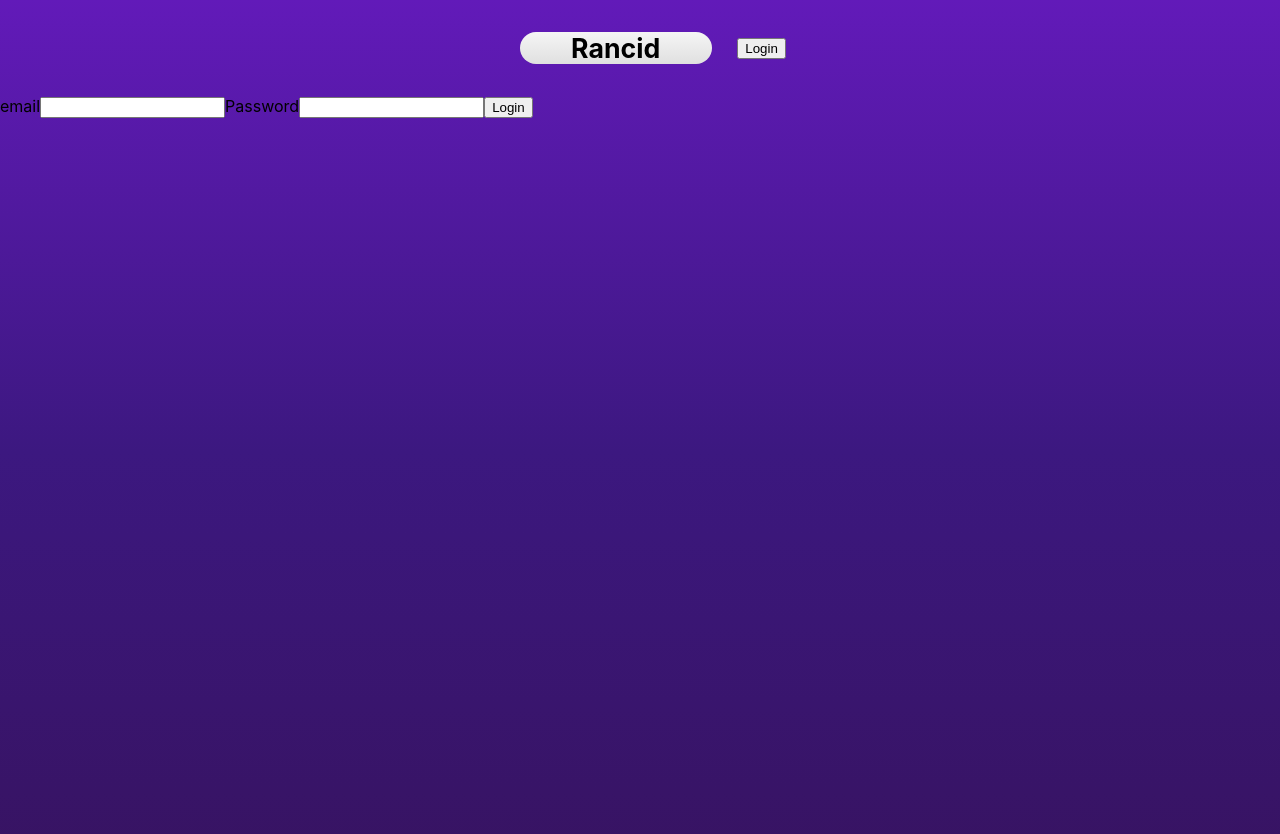
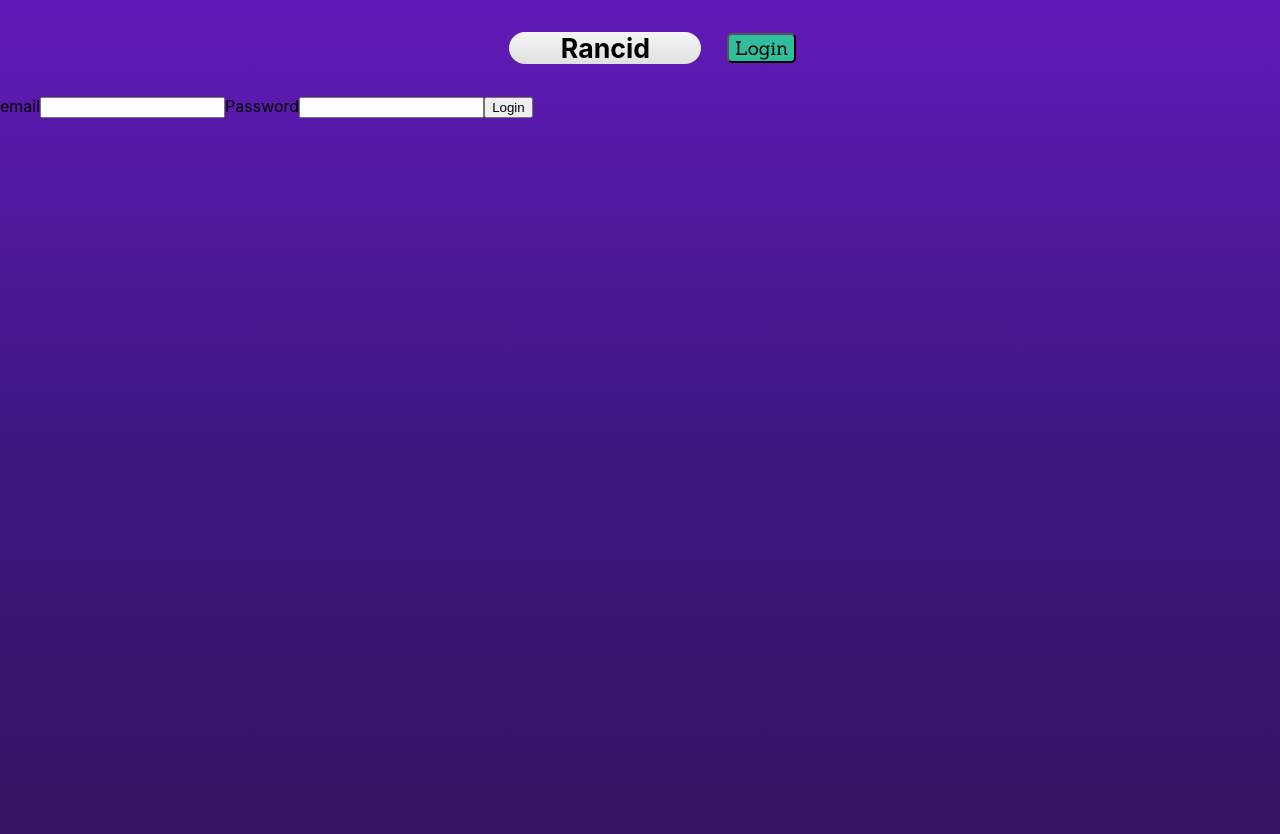
Before and after one commit to trishalanglois/rancid-tomatillos, a React (Create React App) app: page /login in a window 1280 px wide. Shown: the top 834 px of the page. Built offline with nearby package versions, Linux system fonts and the light colour scheme; no server answers.

Commit message:
Style login-button

```diff
--- a/src/Components/Nav/Nav.js
+++ b/src/Components/Nav/Nav.js
@@ -13,11 +13,11 @@ export const Nav = ({ isLoggedIn, login }) => {
     </header>
     {!isLoggedIn ?
       <Link to='/login'>
-        <button type='button'>Login</button>
+        <button className='login-button' type='button'>Login</button>
       </Link>
         :
       <Link to='/'>
-        <button type='button' onClick={() => login(false)}>Logout</button>
+        <button className='login-button' type='button' onClick={() => login(false)}>Logout</button>
       </Link>
     }
     </div>
--- a/src/Components/Nav/Nav.scss
+++ b/src/Components/Nav/Nav.scss
@@ -16,8 +16,27 @@ header {
   flex-direction: row;
   justify-content: center;
   font-size: smaller;
+
 }
 
 h1 {
   margin: 0%;
 }
+
+.login-button {
+  @include rounded-corners(5px);
+  background-color: $green;
+  height: 40%;
+  font-family: $accent-font;
+  font-size: larger;
+  -webkit-transform: perspective(1px) translateZ(0);
+  transform: perspective(1px) translateZ(0);
+  -webkit-transition-duration: 0.4s;
+  transition-duration: 0.4s;
+  -webkit-transition-property: transform;
+  transition-property: transform;
+}
+
+.login-button:hover {
+  transform: scale(1.1);
+}
```
